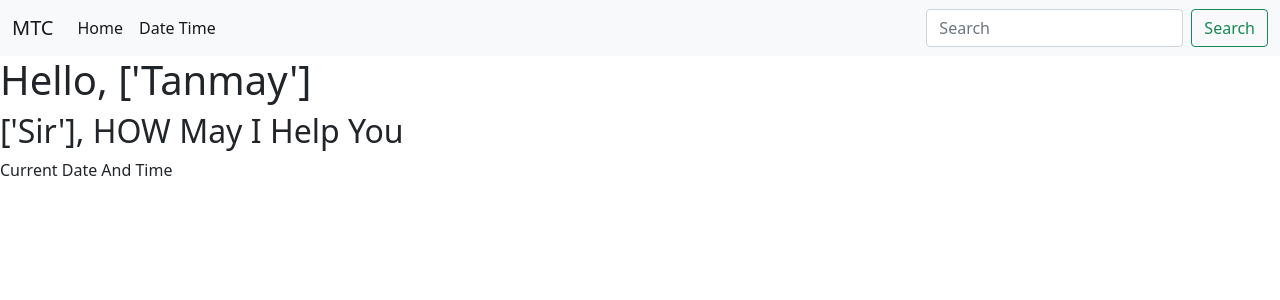
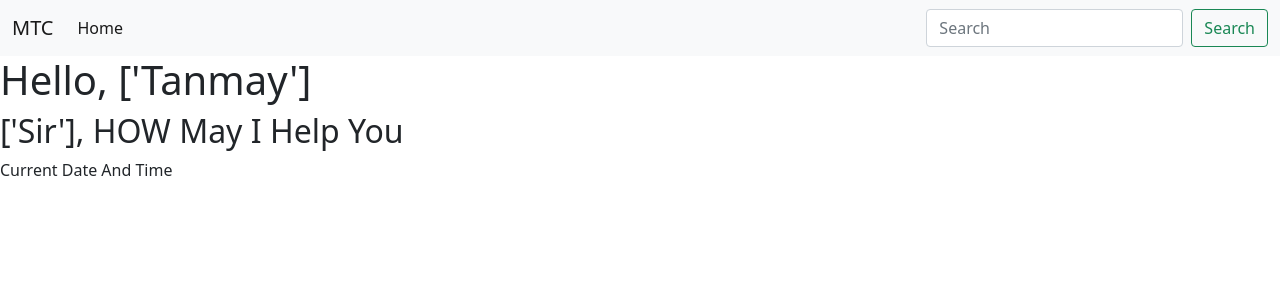
Before and after one commit to Tanmayboy/jarvis_2.0, a Flask app: page / in a window 1280 px wide. Shown: the top 300 px of the page. Run offline with Flask 3, Linux system fonts and the light colour scheme.

Commit message:
Update base.html

```diff
--- a/templates/base.html
+++ b/templates/base.html
@@ -1,4 +1,3 @@
-
 <!doctype html>
 <html lang="en">
   <head>
@@ -20,9 +19,6 @@
         <li class="nav-item">
           <a class="nav-link active" aria-current="page" href="/">Home</a>
         </li>
-        <li class="nav-item">
-          <a class="nav-link active" aria-current="page" href="/time">Date Time</a>
-        </li>
       </ul>
       <form class="d-flex">
         <input class="form-control me-2" type="search" placeholder="Search" aria-label="Search">
```
